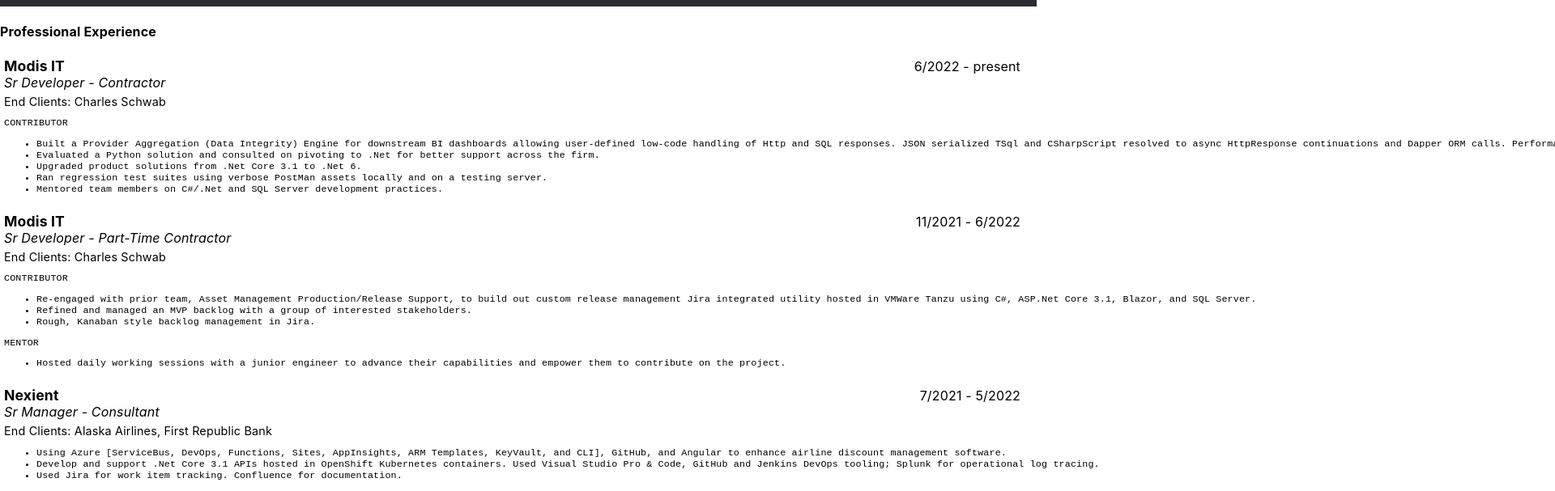
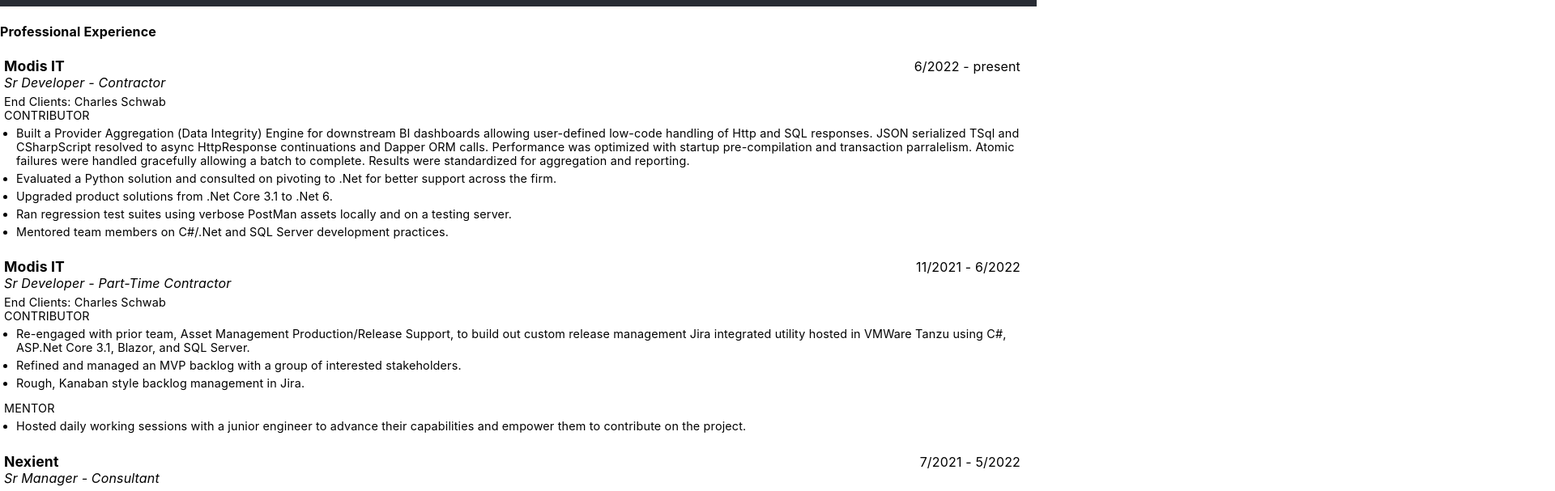
Before and after one commit to ajamrozek/resume, a React (Create React App) app in the folder resume-app/: page / in a window 1280 px wide. Shown: the part 708-1315 px from the top of the page at 81% size, 1920 px wide, since content can reach past the window. Built offline with nearby package versions, Linux system fonts and the light colour scheme.

Commit message:
removed pre from details rendering

```diff
--- a/resume-app/src/App.js
+++ b/resume-app/src/App.js
@@ -1,6 +1,5 @@
 import './App.css';
 import React, { Component } from 'react';
-import ReactDOM from "react-dom";
 import { format } from 'date-fns'
 
 class App extends Component {
@@ -109,7 +108,7 @@ class App extends Component {
 
             applyPageBreak(el);
           }}
-          dangerouslySetInnerHTML={{ __html: `${parseEndClients(job.endClients)}<pre>${job.details.join("")}</pre>` }} />
+          dangerouslySetInnerHTML={{ __html: `${parseEndClients(job.endClients)}${job.details.join("")}` }} />
 
       </div>)
 
@@ -128,12 +127,12 @@ class App extends Component {
           <h1 style={{ marginBottom: 0 }}>Alex Jamrozek</h1>
           <h3 style={{ margin: 0 }}>{this.state.resumeData?.title}</h3>
           <p >{this.state.resumeData?.tagLine} </p>
-          <h4 class="h-section">Skills</h4>
+          <h4 className="h-section">Skills</h4>
           <this.SkillsTemplate skills={this.state.resumeData?.skills} />
-          <h4 class="h-section">Education</h4>
+          <h4 className="h-section">Education</h4>
           <this.EducationTemplate education={this.state.resumeData?.education} />
         </header>
-        <h4 class="h-section">Professional Experience</h4>
+        <h4 className="h-section">Professional Experience</h4>
         <this.JobsTemplate jobs={this.state.resumeData?.jobs} />
       </div>);
   }
```
